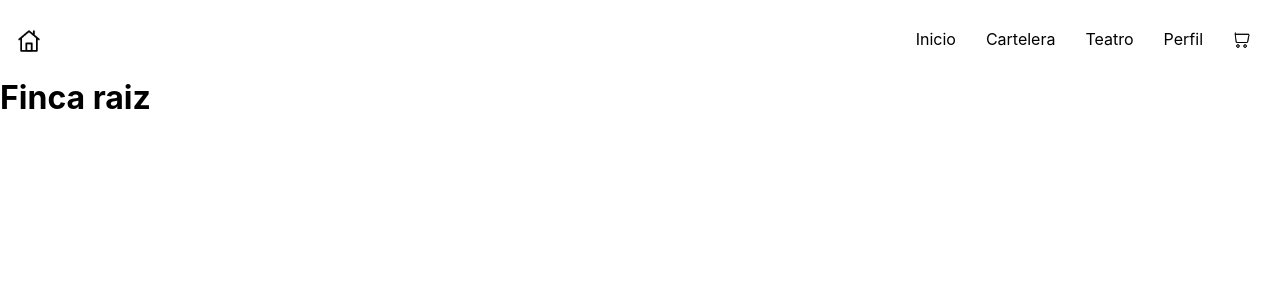
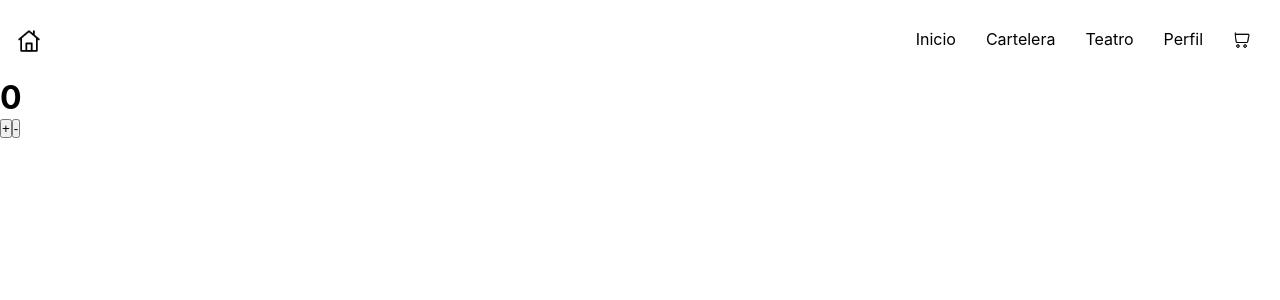
Before and after one commit to maoforero/react-proyect, a React (Create React App) app: page / in a window 1280 px wide. Shown: the top 300 px of the page. Built offline with nearby package versions, Linux system fonts and the light colour scheme.

Commit message:
funcion incremento y decremento implementada

```diff
--- a/src/App.js
+++ b/src/App.js
@@ -10,7 +10,7 @@ class App extends React.Component {
     return(
       <div>
         <NavBar />
-        <ItemListContainer title="Finca raiz"/>
+        <ItemListContainer />
       </div>
     );
   };
--- a/src/components/ItemCount/ItemCount.js
+++ b/src/components/ItemCount/ItemCount.js
@@ -1,39 +1,18 @@
-import React, { useState } from 'react'
+const ItemCount = ({sumarClick, restarClick, contador}) => {
 
-const ItemCount = ({title}) => {
-
-    const [click, setClick] = useState(0);
-
-    //Funcion incremento de clicks
-    const addClick = () =>{
-        if(click > 9){
-            alert(`cantidad Limitada`);
-        }else{
-            setClick(click + 1);
-        };
-    };
-
-    //Funcion decremento de clicks
-    const removeClick = () => {
-        if(click > 0){
-            setClick (click - 1);
-        }else{
-            alert(`Seleccione un producto`)
-        }
-    }
 
     return (
 
         <>
             <div>
-                <h1>{title}</h1>
+                <h1>{contador}</h1>
             </div>
             <div>
                 <p></p>
             </div>
             <div>
-                <button className="count_button">+</button>
-                <button className="count_button">-</button>
+                <button className="count_button" onClick={sumarClick}>+</button>
+                <button className="count_button" onClick={restarClick}>-</button>
             </div>
 
 
--- a/src/components/ItemListContainer/ItemListcontainer.js
+++ b/src/components/ItemListContainer/ItemListcontainer.js
@@ -1,9 +1,36 @@
 import React from 'react'
+import { useState } from 'react'
+import ItemCount from '../ItemCount/ItemCount';
 
-const ItemListContainer = ({title}) => {
+
+
+const ItemListContainer = () => {
+
+    const [click, setClick] = useState(0);
+
+    //Funcion incremento de clicks
+    const addClick = () =>{
+        if(click > 9){
+            alert(`cantidad Limitada`);
+        }else{
+            setClick(click + 1);
+        };
+    };
+
+    //Funcion decremento de clicks
+    const removeClick = () => {
+        if(click > 0){
+            setClick (click - 1);
+        }else{
+            alert(`Seleccione un producto`)
+        };
+    };
+
+
+
     return (
         <div>
-            <h1>{title}</h1>
+            <ItemCount sumarClick={addClick} restarClick={removeClick} contador={click}/>
         </div>
     )
 }
```
